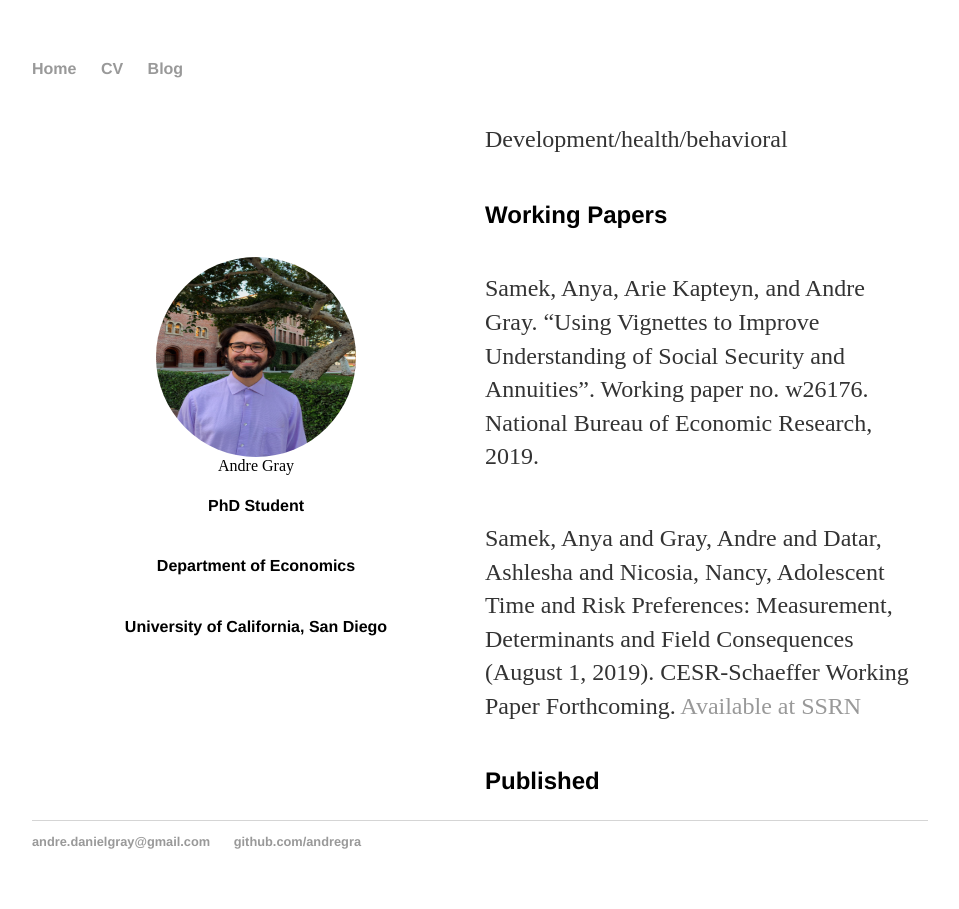
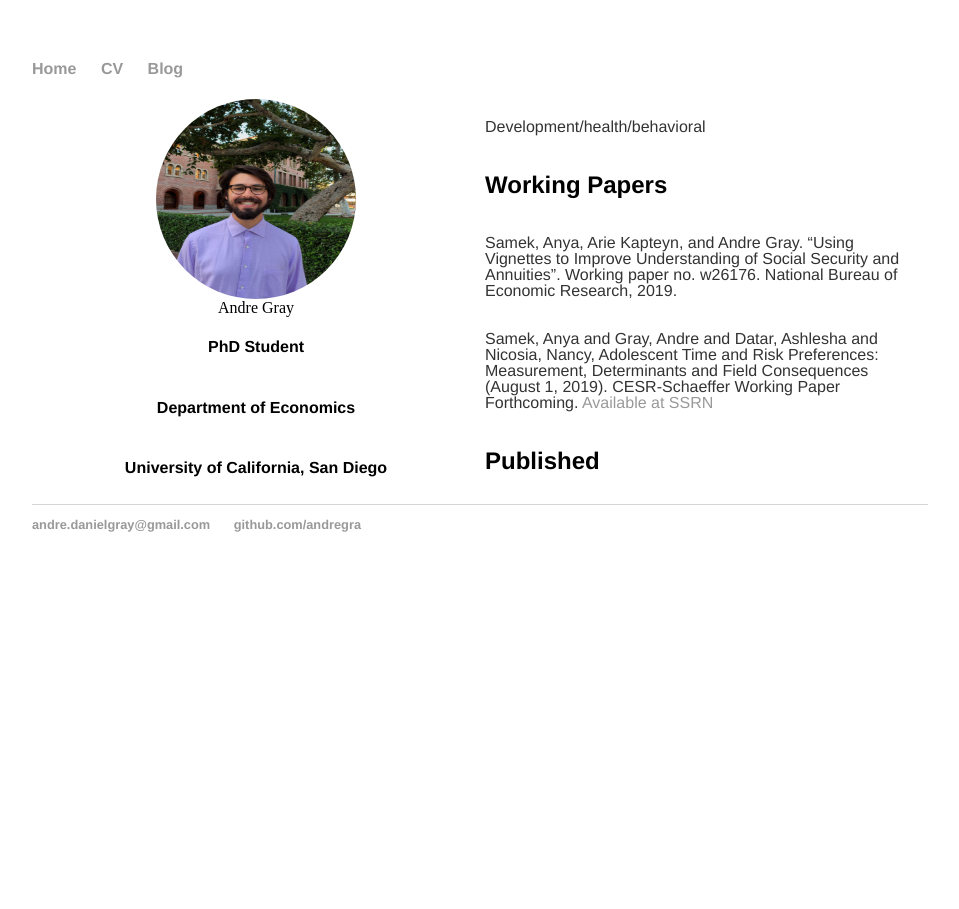
Before and after one commit to andregra/andregra.github.io, a Jekyll site: the page built from index.html, in a window 1280 px wide. Shown: the whole page, without its empty margins (160-1119 px from the left). Built offline with Jekyll 4.4.1, drawn with Linux system fonts in a browser that asks for light colours.

Commit message:
Update main.css

```diff
--- a/css/main.css
+++ b/css/main.css
@@ -27,9 +27,10 @@
     font-family:'Helvetica', 'Arial', 'Sans-Serif';
 }
 p {
-    font-size: 1.5em;
-    line-height: 1.4em;
+    font-size: 1.0em;
+    line-height: 1.0em;
     color: #333;
+    font-family:'Helvetica', 'Arial', 'Sans-Serif'
 }
 footer {
     border-top: 1px solid #d5d5d5;
```
